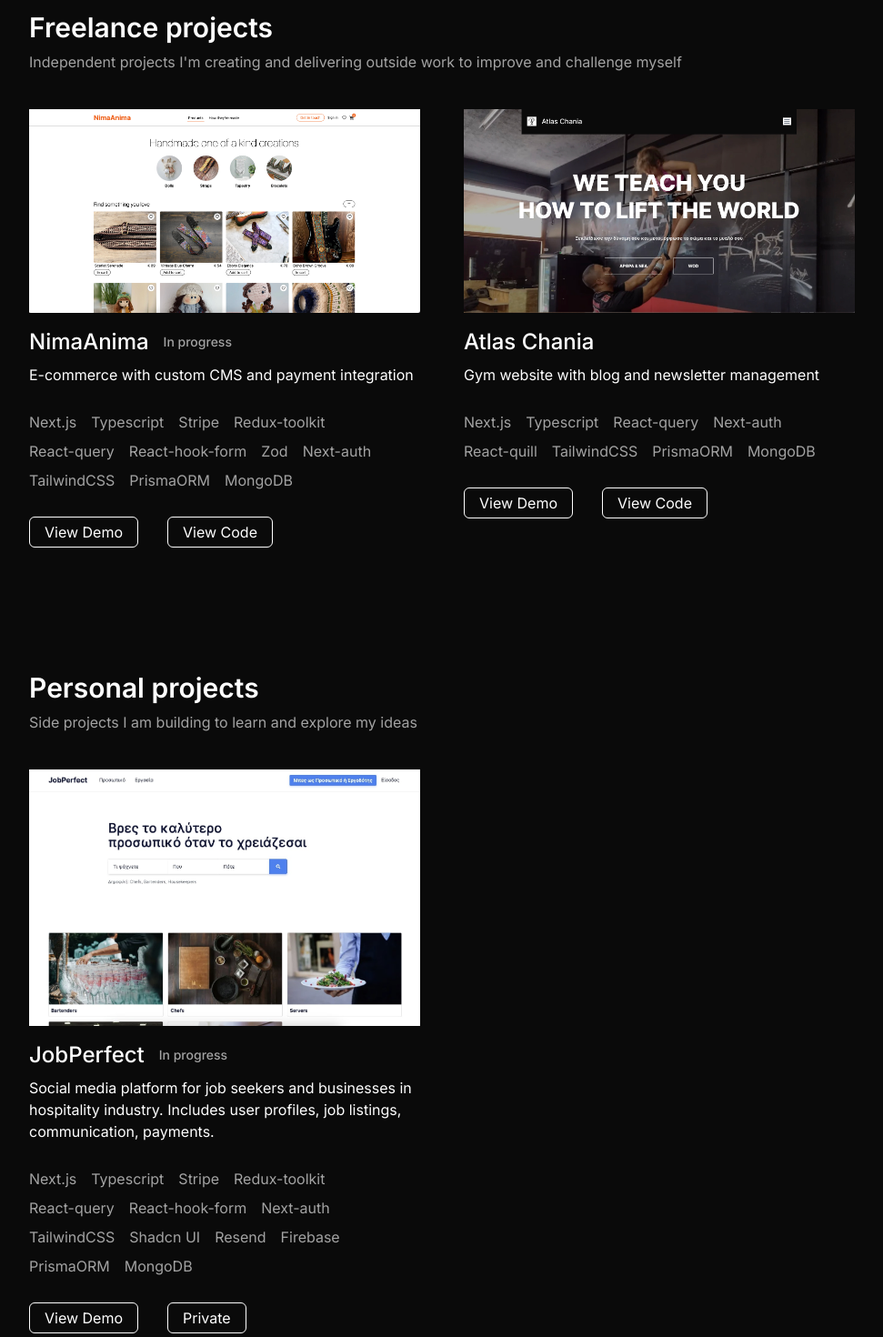
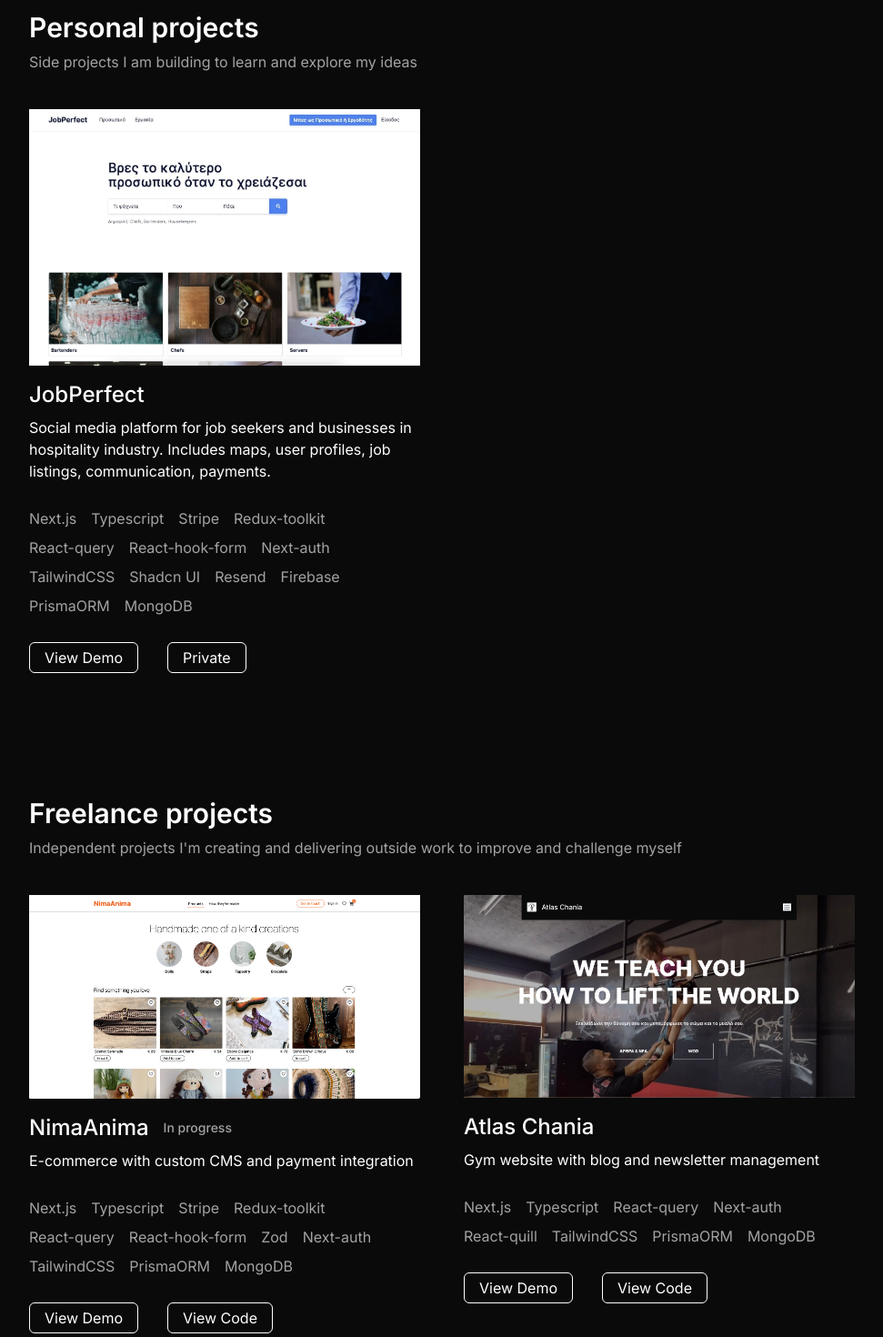
Before and after one commit to thanosoncode/portfolio, a Next.js app: page /projects in a window 1280 px wide. Shown: the part 120-1590 px from the top of the page at 91% size, without its empty margins (154-1125 px from the left). Built offline with nearby package versions, Linux system fonts and the light colour scheme.

Commit message:
update jobPerfect link and resume

```diff
--- a/app/(routes)/projects/Project.tsx
+++ b/app/(routes)/projects/Project.tsx
@@ -1,9 +1,9 @@
 import Image from "next/image";
-import { Project } from "../../utils/types";
+import { TProject } from "../../utils/types";
 import Link from "next/link";
 
 interface ProjectProps {
-  project: Project | null;
+  project: TProject | null;
 }
 
 const Project: React.FC<ProjectProps> = ({ project }) => {
--- a/app/(routes)/projects/ProjectWrapper.tsx
+++ b/app/(routes)/projects/ProjectWrapper.tsx
@@ -1,5 +1,5 @@
 import Project from "./Project";
-import { Project as TProject } from "../../utils/types";
+import { TProject } from "../../utils/types";
 
 interface ProjectsWrapperPropsProps {
   left: TProject | null;
--- a/app/(routes)/projects/page.tsx
+++ b/app/(routes)/projects/page.tsx
@@ -15,15 +15,15 @@ const ProjectsPage = () => {
     <MotionPageWrapper>
       <Container>
         <Header
+          title="Personal projects"
+          subtitle="Side projects I am building to learn and explore my ideas"
+        />
+        <ProjectsContainer left={jobPerfect} right={null} />
+        <Header
           title="Freelance projects"
           subtitle="Independent projects I'm creating and delivering outside work to improve and challenge myself"
         />
         <ProjectsContainer left={nimaAnima} right={atlasChania} />
-        <Header
-          title="Personal projects"
-          subtitle="Side projects I am building to learn and explore my ideas"
-        />
-        <ProjectsContainer left={jobPerfect} right={null} />
       </Container>
     </MotionPageWrapper>
   );
--- a/app/utils/data.ts
+++ b/app/utils/data.ts
@@ -2,9 +2,9 @@ import nima from "../../public/projects/nimaanima.jpg";
 import atlas from "../../public/projects/atlaschania.jpg";
 import training from "../../public/projects/training-log.jpg";
 import jobPerfectImg from "../../public/projects/jobPerfect.jpg";
-import { Project } from "./types";
+import { TProject } from "./types";
 
-export const nimaAnima: Project = {
+export const nimaAnima: TProject = {
   name: "NimaAnima",
   image: nima,
   description: "E-commerce with custom CMS and payment integration",
@@ -26,7 +26,7 @@ export const nimaAnima: Project = {
   codeUrl: "https://github.com/thanosoncode/nimaanima",
 };
 
-export const atlasChania: Project = {
+export const atlasChania: TProject = {
   name: "Atlas Chania",
   image: atlas,
   description: "Gym website with blog and newsletter management",
@@ -45,7 +45,7 @@ export const atlasChania: Project = {
   codeUrl: "https://github.com/thanosoncode/atlas-chania-test",
 };
 
-export const trainingLog: Project = {
+export const trainingLog: TProject = {
   name: "Training log",
   image: training,
   inProgress: false,
@@ -67,12 +67,12 @@ export const trainingLog: Project = {
   codeUrl: "https://github.com/thanosoncode/training-log",
 };
 
-export const jobPerfect: Project = {
+export const jobPerfect: TProject = {
   name: "JobPerfect",
   image: jobPerfectImg,
-  inProgress: true,
+  inProgress: false,
   description:
-    "Social media platform for job seekers and businesses in hospitality industry. Includes user profiles, job listings, communication, payments.",
+    "Social media platform for job seekers and businesses in hospitality industry. Includes maps, user profiles, job listings, communication, payments.",
   stack: [
     "Next.js",
     "Typescript",
@@ -88,7 +88,7 @@ export const jobPerfect: Project = {
     "PrismaORM",
     "MongoDB",
   ],
-  demoUrl: "https://jobperfect.vercel.app/",
+  demoUrl: "https://www.jobperfect.gr/",
   codeUrl: "",
 };
 
--- a/app/utils/types.ts
+++ b/app/utils/types.ts
@@ -1,6 +1,6 @@
 import { StaticImageData } from "next/image";
 
-export type Project = {
+export type TProject = {
   name: string;
   image: StaticImageData;
   description: string;
```
Also changed, not shown: 2 other files (tests, documents, lock files or other folders).
